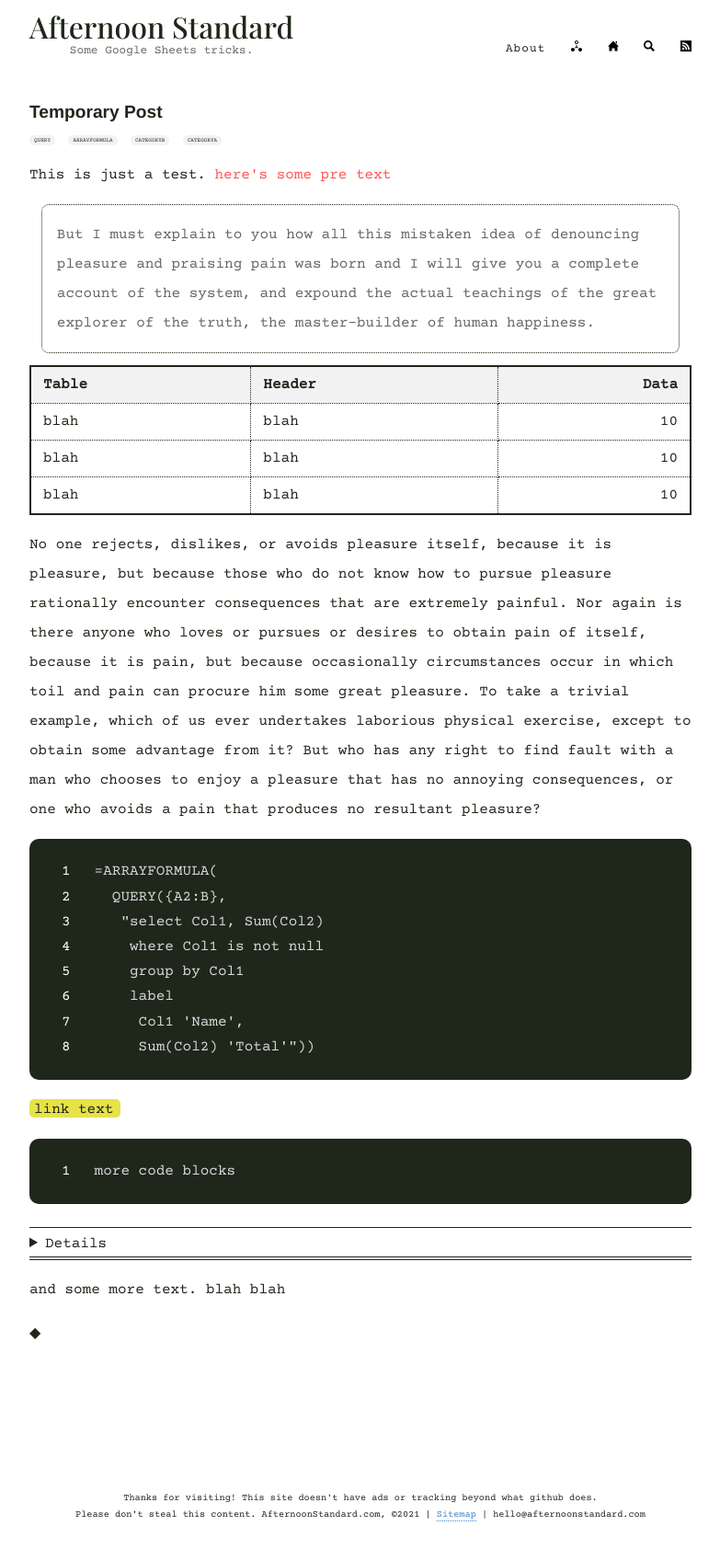
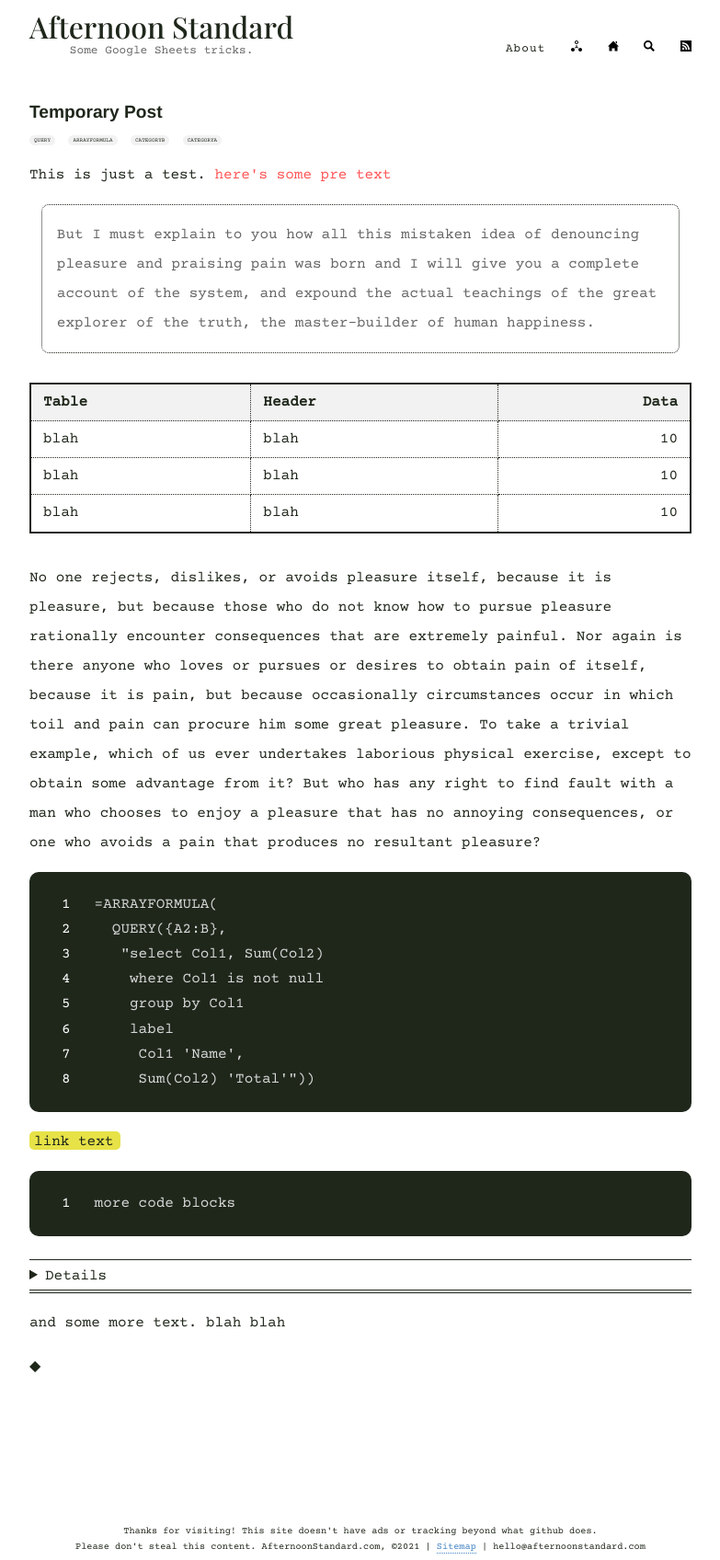
Before and after one commit to boringparty/hello-party.github.io, a Jekyll site: the page built from _posts/2021-02-04-hello.md, in a window 1280 px wide. Shown: the whole page at 92% size, without its empty margins (248-1031 px from the left). Built offline with Jekyll 4.4.1, drawn with Linux system fonts in a browser that asks for light colours; before the commit the page ends 1661 px from its top, so only the background shows below that.

Commit message:
Update style.scss

```diff
--- a/assets/style.scss
+++ b/assets/style.scss
@@ -191,7 +191,7 @@ table {
 	padding: 0;
 	border: 2px solid $border;
         width:100%;
-	margin: 0.8em 0em;
+	margin: 2em 0em;
 }
 
 table tr {
```
